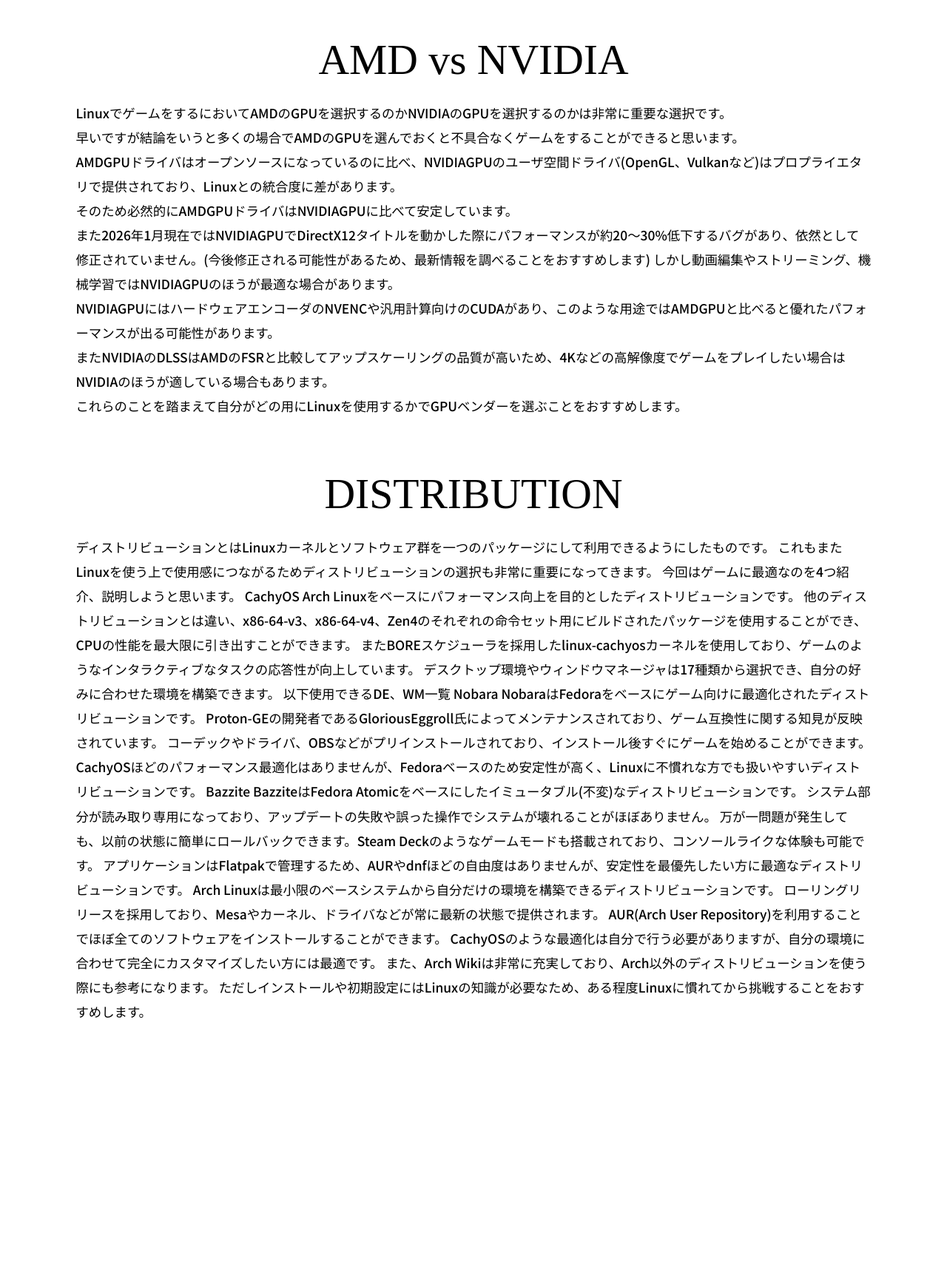
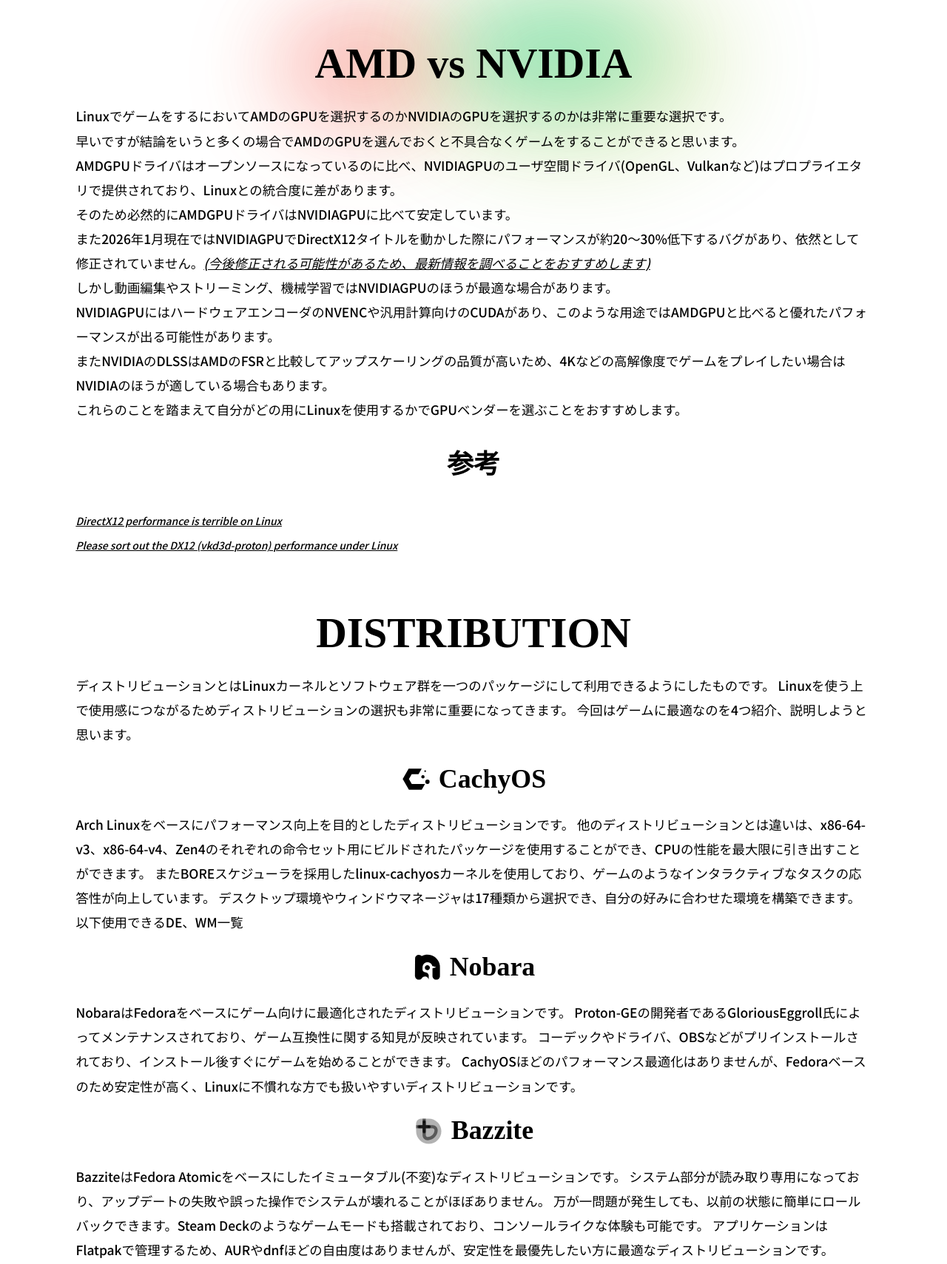
Before and after one commit to k025c0032-lgtm/site, a plain HTML site: page index.html in a window 1280 px wide. Shown: the part 440-2149 px from the top of the page at 74% size. Before the commit the page ends 1872 px from the top, so only its background shows below. Drawn offline with Linux system fonts and the light colour scheme; some packages are replaced by stand-ins of ours; a web font is replaced by a local one.

Commit message:
アイコンを追加

```diff
--- a/index.css
+++ b/index.css
@@ -1,7 +1,6 @@
 @charset "utf-8";
 
 * {
-  all: unset;
   display: revert;
   box-sizing: border-box;
 }
@@ -25,6 +24,11 @@
   line-height: 1.9;
 }
 
+a {
+  color: var(--foreground);
+  text-decoration: none;
+}
+
 ul {
   list-style-position: inside;
 }
@@ -35,7 +39,7 @@
 
 h1 { font-size: clamp(2.5rem, 5.5vw, 4.25rem); }
 h2 { font-size: clamp(2rem, 4.5vw, 3.5rem); }
-h3 { font-size: clamp(1.2rem, 2.6vw, 2rem); }
+h3 { font-size: clamp(1.3rem, 2.8vw, 2.2rem); }
 
 section { padding: 0 clamp(1rem, 8vw, 12rem); }
 
@@ -43,9 +47,14 @@
   position: fixed;
   top: 0;
   width: 100%;
-  height: 35px;
+  height: 45px;
   transform: translateY(-100%);
   transition: transform 0.3s;
+  background-color: color-mix(in srgb, var(--background) 50%, transparent);
+  border-bottom: 1px solid var(--foreground);
+  -webkit-backdrop-filter: blur(10px);
+  backdrop-filter: blur(10px);
+  z-index: 100;
 }
 
 header.show {
@@ -57,63 +66,16 @@
   z-index: 10;
 }
 
-.progressive-blur-container {
-  position: absolute;
-  left: 0;
-  top: 0;
-  right: 0;
-  width: 100%;
-  height: 60px;
-  pointer-events: none;
+.link {
+  font-size: 0.8rem;
+  font-style: italic;
+  text-decoration: underline;
 }
 
-.progressive-blur-container > .blur-filter {
-  position: absolute;
-  inset: 0;
+.underline {
+  font-style: italic;
+  text-decoration: underline;
 }
-
-.progressive-blur-container > .blur-filter:nth-child(1) {
-  backdrop-filter: blur(1px);
-  mask: linear-gradient(to bottom, rgba(0,0,0,0) 60%, rgba(0,0,0,1) 70%, rgba(0,0,0,1) 90%, rgba(0,0,0,0));
-}
-
-.progressive-blur-container > .blur-filter:nth-child(2) {
-  backdrop-filter: blur(2px);
-  mask: linear-gradient(to bottom, rgba(0,0,0,0) 50%, rgba(0,0,0,1) 60%, rgba(0,0,0,1) 80%, rgba(0,0,0,0) 90%);
-}
-
-.progressive-blur-container > .blur-filter:nth-child(3) {
-  backdrop-filter: blur(4px);
-  mask: linear-gradient(to bottom, rgba(0,0,0,0) 40%, rgba(0,0,0,1) 50%, rgba(0,0,0,1) 70%, rgba(0,0,0,0) 85%);
-}
-
-.progressive-blur-container > .blur-filter:nth-child(4) {
-  backdrop-filter: blur(8px);
-  mask: linear-gradient(to bottom, rgba(0,0,0,0) 30%, rgba(0,0,0,1) 40%, rgba(0,0,0,1) 60%, rgba(0,0,0,0) 80%);
-}
-
-.progressive-blur-container > .blur-filter:nth-child(5) {
-  backdrop-filter: blur(16px);
-  mask: linear-gradient(to bottom, rgba(0,0,0,0) 10%, rgba(0,0,0,1) 20%, rgba(0,0,0,1) 40%, rgba(0,0,0,0) 60%);
-}
-
-.progressive-blur-container > .blur-filter:nth-child(6) {
-  backdrop-filter: blur(32px);
-  mask: linear-gradient(to bottom, rgba(0,0,0,1) 20%, rgba(0,0,0,0) 40%);
-}
-
-.progressive-blur-container > .blur-filter:nth-child(7) {
-  backdrop-filter: blur(64px);
-  mask: linear-gradient(to bottom, rgba(0,0,0,1), rgba(0,0,0,0) 30%);
-}
-
-.progressive-blur-container > .gradient {
-  position: absolute;
-  inset: 0;
-  background: linear-gradient(to bottom, var(--background), transparent);
-}
-
-
 
 .spacer-1 { margin: 48px 0; }
 .spacer-2 { margin: 24px 0; }
@@ -128,3 +90,74 @@
   padding: 12px clamp(16px, 4vw, 48px);
   border: 1px solid var(--foreground);
 }
+
+.amd-title,
+.nvidia-title {
+  position: relative;
+}
+
+.amd-title::before,
+.amd-title::after,
+.nvidia-title::before,
+.nvidia-title::after {
+  content: "";
+  position: absolute;
+  inset: -50px;
+  z-index: -1;
+  border-radius: 50%;
+  filter: blur(60px);
+}
+
+.amd-title::before,
+.nvidia-title::before {
+  animation: glow 7s ease-in-out infinite;
+}
+
+.amd-title::after,
+.nvidia-title::after {
+  animation: glow-sub 7s ease-in-out infinite;
+}
+
+.amd-title::before { background: #ed1c24; }
+.amd-title::after { background: #ff6b35; }
+
+.nvidia-title::before { background: #76b900; }
+.nvidia-title::after { background: #00d4aa; animation-delay: -5s; }
+
+.nvidia-title::before { animation-delay: -5s; }
+
+.distro-title {
+  display: flex;
+  justify-content: center;
+  position: sticky;
+  gap: 10px;
+}
+
+.distro-title svg {
+  color: var(--foreground);
+  width: clamp(1.5rem, 3.2vw, 2.5rem);
+  height: clamp(1.5rem, 3.2vw, 2.5rem);
+  flex-shrink: 0;
+  vertical-align: middle;
+  align-self: center;
+}
+
+.distro-title a {
+  display: flex;
+  align-items: center;
+}
+
+.distro-title h3 {
+  margin: 0;
+  line-height: 1;
+}
+
+@keyframes glow {
+  0%, 100% { opacity: 0.2; transform: scale(0.8) translateX(-20px); }
+  50% { opacity: 0.3; transform: scale(1.3) translateX(20px); }
+}
+
+@keyframes glow-sub {
+  0%, 100% { opacity: 0.1; transform: scale(1.2) translateY(20px); }
+  50% { opacity: 0.3; transform: scale(0.9) translateY(-20px); }
+}
--- a/index.html
+++ b/index.html
@@ -12,23 +12,11 @@
     <link rel="preconnect" href="https://fonts.googleapis.com">
     <link rel="preconnect" href="https://fonts.gstatic.com" crossorigin>
     <link href="https://fonts.googleapis.com/css2?family=BBH+Hegarty&family=Dela+Gothic+One&family=Noto+Sans+JP:wght@100..900&display=swap" rel="stylesheet">
+    <link rel="stylesheet" href="https://unpkg.com/ress/dist/ress.min.css">
   </head>
 
   <body>
     <header id="header">
-      <div class="progressive-blur-container">
-        <div class="blur-filter"></div>
-        <div class="blur-filter"></div>
-        <div class="blur-filter"></div>
-        <div class="blur-filter"></div>
-        <div class="blur-filter"></div>
-        <div class="blur-filter"></div>
-        <div class="blur-filter"></div>
-        <div class="gradient"></div>
-      </div>
-      <div class="header-content">
-        <button>Button</button>
-      </div>
     </header>
 
     <section class="spacer-1">
@@ -47,45 +35,91 @@
     </section>
 
     <section>
-      <h2 class="center title">AMD vs NVIDIA</h2>
+      <h2 class="center title">
+        <span class="amd-title">AMD</span>
+        vs
+        <span class="nvidia-title">NVIDIA</span>
+      </h2>
       <p>
         LinuxでゲームをするにおいてAMDのGPUを選択するのかNVIDIAのGPUを選択するのかは非常に重要な選択です。<br>
         早いですが結論をいうと多くの場合でAMDのGPUを選んでおくと不具合なくゲームをすることができると思います。<br>
         AMDGPUドライバはオープンソースになっているのに比べ、NVIDIAGPUのユーザ空間ドライバ(OpenGL、Vulkanなど)はプロプライエタリで提供されており、Linuxとの統合度に差があります。<br>
         そのため必然的にAMDGPUドライバはNVIDIAGPUに比べて安定しています。<br>
-        また2026年1月現在ではNVIDIAGPUでDirectX12タイトルを動かした際にパフォーマンスが約20〜30%低下するバグがあり、依然として修正されていません。(今後修正される可能性があるため、最新情報を調べることをおすすめします)
+        また2026年1月現在ではNVIDIAGPUでDirectX12タイトルを動かした際にパフォーマンスが約20〜30%低下するバグがあり、依然として修正されていません。<span class="underline">(今後修正される可能性があるため、最新情報を調べることをおすすめします)</span><br>
         しかし動画編集やストリーミング、機械学習ではNVIDIAGPUのほうが最適な場合があります。<br>
         NVIDIAGPUにはハードウェアエンコーダのNVENCや汎用計算向けのCUDAがあり、このような用途ではAMDGPUと比べると優れたパフォーマンスが出る可能性があります。<br>
         またNVIDIAのDLSSはAMDのFSRと比較してアップスケーリングの品質が高いため、4Kなどの高解像度でゲームをプレイしたい場合はNVIDIAのほうが適している場合もあります。<br>
         これらのことを踏まえて自分がどの用にLinuxを使用するかでGPUベンダーを選ぶことをおすすめします。<br>
+
       </p>
+      <h3 class="center title spacer-2">参考</h3>
+      <a class="link" href="https://forums.developer.nvidia.com/t/directx12-performance-is-terrible-on-linux/303207">DirectX12 performance is terrible on Linux</a><br>
+      <a class="link" href="https://forums.developer.nvidia.com/t/please-sort-out-the-dx12-vkd3d-proton-performance-under-linux/284642">Please sort out the DX12 (vkd3d-proton) performance under Linux</a><br>
     </section>
 
     <section class="spacer-1">
       <h2 class="center title">DISTRIBUTION</h2>
       <p>
         ディストリビューションとはLinuxカーネルとソフトウェア群を一つのパッケージにして利用できるようにしたものです。
-        これもまたLinuxを使う上で使用感につながるためディストリビューションの選択も非常に重要になってきます。
+        Linuxを使う上で使用感につながるためディストリビューションの選択も非常に重要になってきます。
         今回はゲームに最適なのを4つ紹介、説明しようと思います。
+      </p>
 
-        CachyOS
+      <div class="distro-title spacer-2">
+        <svg xmlns="http://www.w3.org/2000/svg" viewBox="0 0 28.8 28.8">
+          <path fill="currentColor" d="M7.7785653 4.4693458H19.677168l-3.011712 5.208633h-6.453077L7.5235656 14.326065l2.7257804 4.715231h12.588159l-3.089419 5.339151H7.5231884L1.6249999 14.183099l5.6462065-9.7635461Z"/>
+          <ellipse cx="25.144464" cy="16.879213" fill="currentColor" rx="2.0305362" ry="2.0268083"/>
+          <ellipse cx="20.860802" cy="12.156326" fill="currentColor" rx="1.5416063" ry="1.538776"/>
+          <ellipse cx="22.972105" cy="6.8296065" fill="currentColor" rx=".79385597" ry=".79239857"/>
+        </svg>
+        <a href="https://cachyos.org/">
+          <h3 class="center title">CachyOS</h3>
+        </a>
+      </div>
+      <p>
         Arch Linuxをベースにパフォーマンス向上を目的としたディストリビューションです。
-        他のディストリビューションとは違い、x86-64-v3、x86-64-v4、Zen4のそれぞれの命令セット用にビルドされたパッケージを使用することができ、CPUの性能を最大限に引き出すことができます。
+        他のディストリビューションとは違いは、x86-64-v3、x86-64-v4、Zen4のそれぞれの命令セット用にビルドされたパッケージを使用することができ、CPUの性能を最大限に引き出すことができます。
         またBOREスケジューラを採用したlinux-cachyosカーネルを使用しており、ゲームのようなインタラクティブなタスクの応答性が向上しています。
         デスクトップ環境やウィンドウマネージャは17種類から選択でき、自分の好みに合わせた環境を構築できます。
         以下使用できるDE、WM一覧
+      </p>
 
-        Nobara
+      <div class="distro-title spacer-2">
+        <svg xmlns="http://www.w3.org/2000/svg" viewBox="0 0 150 150">
+         <path fill="currentColor" fill-rule="evenodd" d="M31.5,14.3c-7.71,.62-14.36,6.26-16.29,13.82-.68,2.68-.59,93.28-.59,93.28,2.59,16.95,24.51,22.48,34,8.25,9.74-14.58,32.4-8.83,33.77,8.57,.07,.89,.08-22.21,.08-22.21-1.92-8.91-8.35-14.75-18.04-15.42-6.73-.52-10.97-3.83-12.35-9.64-.62-2.63-.46-16.79,.24-20.03,5.77-25.36,41.03-25.94,47.82-1.22,.19,.83,.23,.9,.75,1.04,4.61,1.27,18.06,5.17,18.06,5.23-.74,.34-14.73,4.28-17.97,5.21v40.23c3.26,21.29,32.55,21.87,36.86,1.04,.43-2.51,.26-51.43-.2-54.58C132.32,25.56,85.21,1.4,47.77,21.16c-4.03-4.78-9.77-7.42-16.28-6.86"/>
+         <path fill="currentColor" fill-rule="evenodd" d="M73.08,65.86c-10.63,2.44-13.25,16.62-4.15,22.5,9.16,5.92,20.92-1.87,19.05-12.62-1.17-6.73-8.22-11.41-14.89-9.88"/>
+       </svg>
+        <a href="https://cachyos.org/">
+          <h3 class="center title">Nobara</h3>
+        </a>
+      </div>
+      <p>
         NobaraはFedoraをベースにゲーム向けに最適化されたディストリビューションです。
         Proton-GEの開発者であるGloriousEggroll氏によってメンテナンスされており、ゲーム互換性に関する知見が反映されています。
         コーデックやドライバ、OBSなどがプリインストールされており、インストール後すぐにゲームを始めることができます。
         CachyOSほどのパフォーマンス最適化はありませんが、Fedoraベースのため安定性が高く、Linuxに不慣れな方でも扱いやすいディストリビューションです。
+      </p>
 
-        Bazzite
+      <div class="distro-title spacer-2">
+        <svg xmlns="http://www.w3.org/2000/svg" viewBox="0 0 600 600">
+          <path d="M 50,150 C 50,94.7715 94.7715,50 150,50 h 150 c 138.071,0 250,111.929 250,250 v 0 c 0,138.071 -111.929,250 -250,250 v 0 C 161.929,550 50,438.071 50,300 Z" fill="currentColor" fill-opacity="0.3"/>
+          <path fill-rule="evenodd" clip-rule="evenodd" d="m 178,50 h 64 V 178 H 376.185 C 432.416,178 478,223.584 478,279.815 478,389.269 389.27,478 279.815,478 223.584,478 178,432.416 178,376.185 V 242 H 50 v -64 h 128 z m 64,192 V 376.185 C 242,397.07 258.93,414 279.815,414 353.923,414 414,353.923 414,279.815 414,258.93 397.07,242 376.185,242 Z" fill="currentColor" fill-opacity="0.5"/>
+          <path d="M 242,110 C 242,93.4315 228.569,80 212,80 h -4 c -16.569,0 -30,13.4315 -30,30 v 68 h -68 c -16.5685,0 -30,13.431 -30,30 v 4 c 0,16.569 13.4315,30 30,30 h 68 v 68 c 0,16.569 13.431,30 30,30 h 4 c 16.569,0 30,-13.431 30,-30 v -68 h 68 c 16.569,0 30,-13.431 30,-30 v -4 c 0,-16.569 -13.431,-30 -30,-30 h -68 z" fill="currentColor" fill-opacity="0.7"/>
+          <path d="m 312.5,205.67 c 3.333,1.924 3.333,6.736 0,8.66 l -21,12.124 c -3.333,1.925 -7.5,-0.481 -7.5,-4.33 v -24.248 c 0,-3.849 4.167,-6.255 7.5,-4.33 z" fill="currentColor"/>
+          <path d="m 214.33,312.5 c -1.924,3.333 -6.736,3.333 -8.66,0 l -12.124,-21 c -1.925,-3.333 0.481,-7.5 4.33,-7.5 h 24.248 c 3.849,0 6.255,4.167 4.33,7.5 z" fill="currentColor"/>
+          <path d="m 205.67,107.5 c 1.924,-3.333 6.736,-3.333 8.66,0 l 12.124,21 c 1.925,3.333 -0.481,7.5 -4.33,7.5 h -24.248 c -3.849,0 -6.255,-4.167 -4.33,-7.5 z" fill="currentColor"/>
+          <path d="m 107.5,214.33 c -3.333,-1.924 -3.333,-6.736 0,-8.66 l 21,-12.124 c 3.333,-1.925 7.5,0.481 7.5,4.33 v 24.248 c 0,3.849 -4.167,6.255 -7.5,4.33 z" fill="currentColor"/>
+        </svg>
+        <a href="https://cachyos.org/">
+          <h3 class="center title">Bazzite</h3>
+        </a>
+      </div>
+      <p>
         BazziteはFedora Atomicをベースにしたイミュータブル(不変)なディストリビューションです。
         システム部分が読み取り専用になっており、アップデートの失敗や誤った操作でシステムが壊れることがほぼありません。
         万が一問題が発生しても、以前の状態に簡単にロールバックできます。Steam Deckのようなゲームモードも搭載されており、コンソールライクな体験も可能です。
         アプリケーションはFlatpakで管理するため、AURやdnfほどの自由度はありませんが、安定性を最優先したい方に最適なディストリビューションです。
+      </p>
 
       Arch
       Linuxは最小限のベースシステムから自分だけの環境を構築できるディストリビューションです。
@@ -94,13 +128,12 @@
       CachyOSのような最適化は自分で行う必要がありますが、自分の環境に合わせて完全にカスタマイズしたい方には最適です。
       また、Arch Wikiは非常に充実しており、Arch以外のディストリビューションを使う際にも参考になります。
       ただしインストールや初期設定にはLinuxの知識が必要なため、ある程度Linuxに慣れてから挑戦することをおすすめします。
-      </p>
     </section>
   </body>
 
   <script>
     window.addEventListener('scroll', () => {
-      document.getElementById('header').classList.toggle('show', window.scrollY > 100);
+      document.getElementById('header').classList.toggle('show', window.scrollY > 325);
     });
   </script>
 </html>
```
Lines whose indentation alone changed are shown as unchanged.
